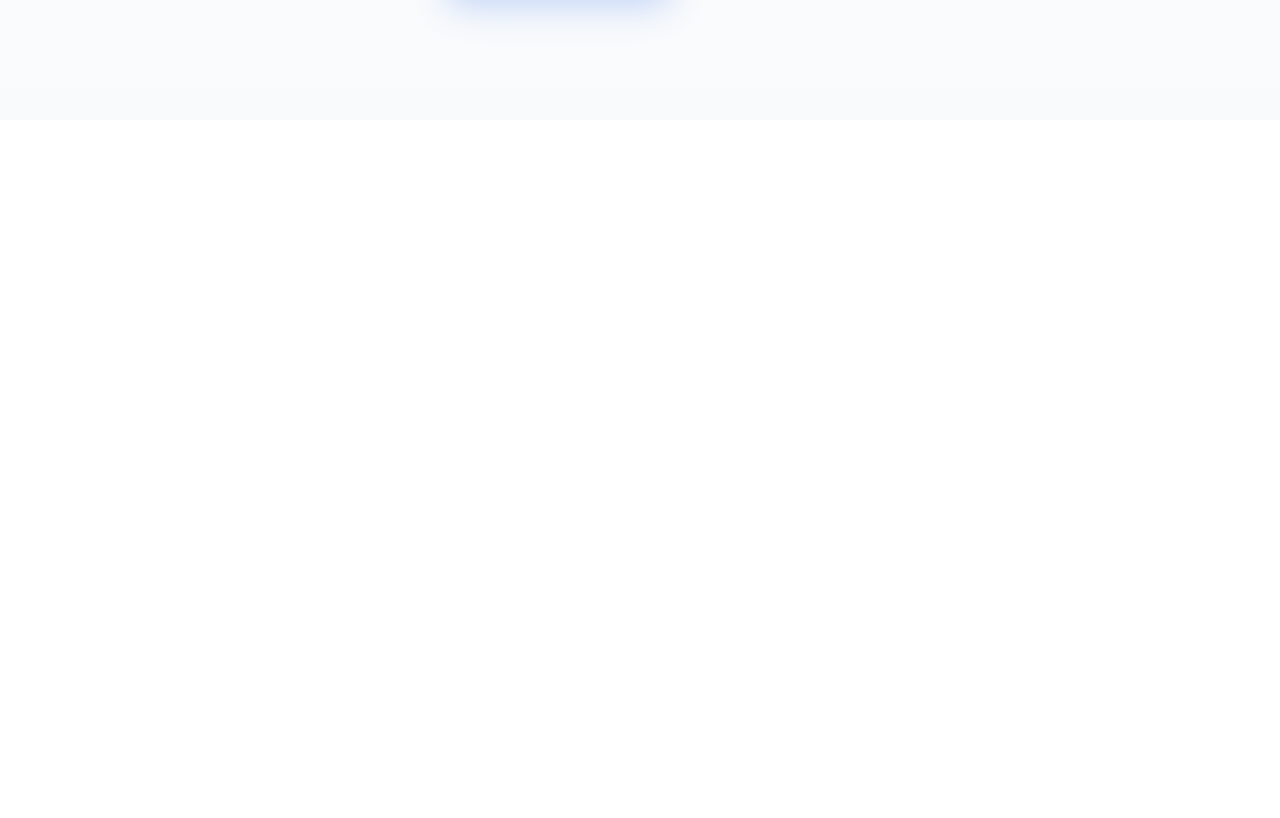
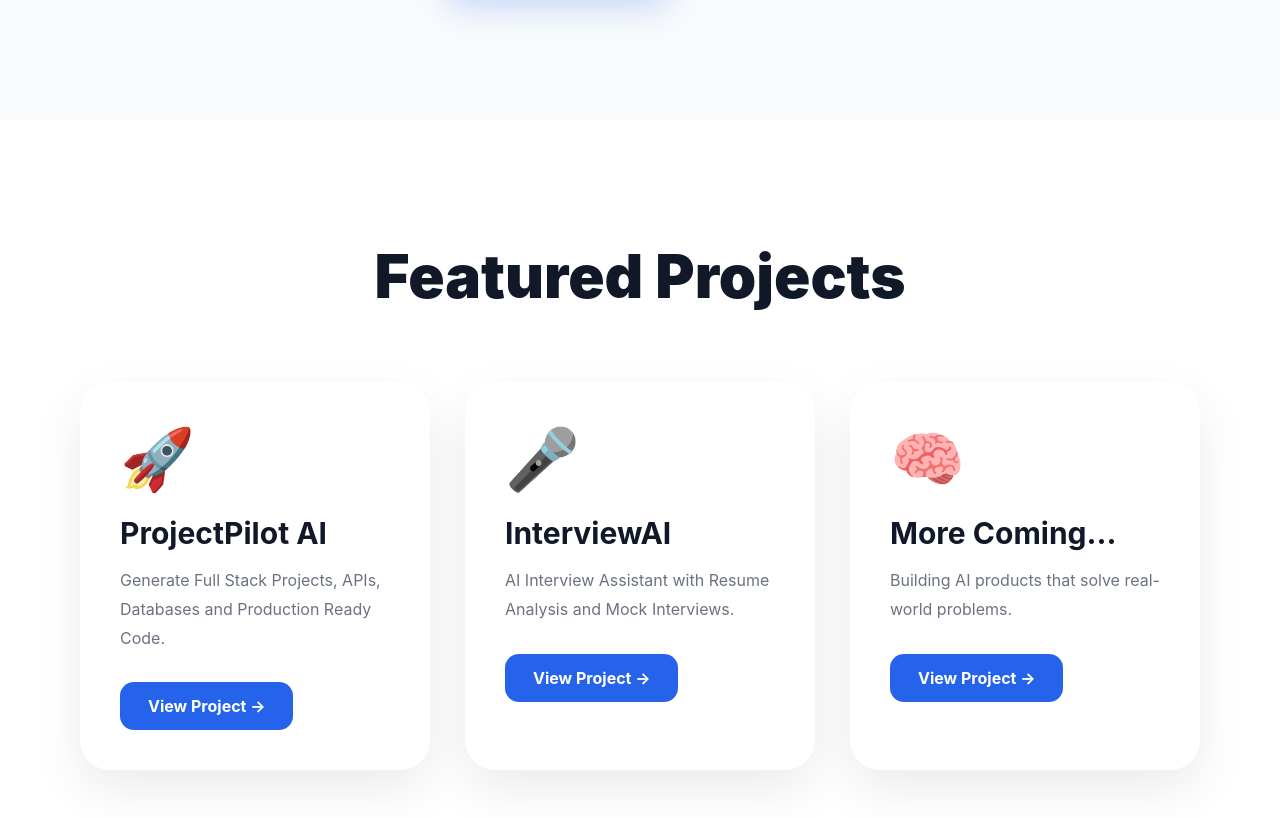
Before and after one commit to santoshml-lab/SantoshAI, a React (Vite) app: page / in a window 1280 px wide. Shown: the part 700-1518 px from the top of the page. Before the commit the page ends 820 px from the top, so only its background shows below. Built offline with nearby package versions, Linux system fonts and the light colour scheme.

Commit message:
Update Home.jsx

```diff
--- a/src/pages/Home.jsx
+++ b/src/pages/Home.jsx
@@ -1,5 +1,6 @@
 import Navbar from "../components/Navbar";
 import Hero from "../components/Hero";
+import ProjectsSection from "../components/ProjectsSection";
 
 export default function Home() {
 
@@ -8,6 +9,7 @@
     <>
       <Navbar />
       <Hero />
+      <ProjectsSection />
     </>
 
   );
```
